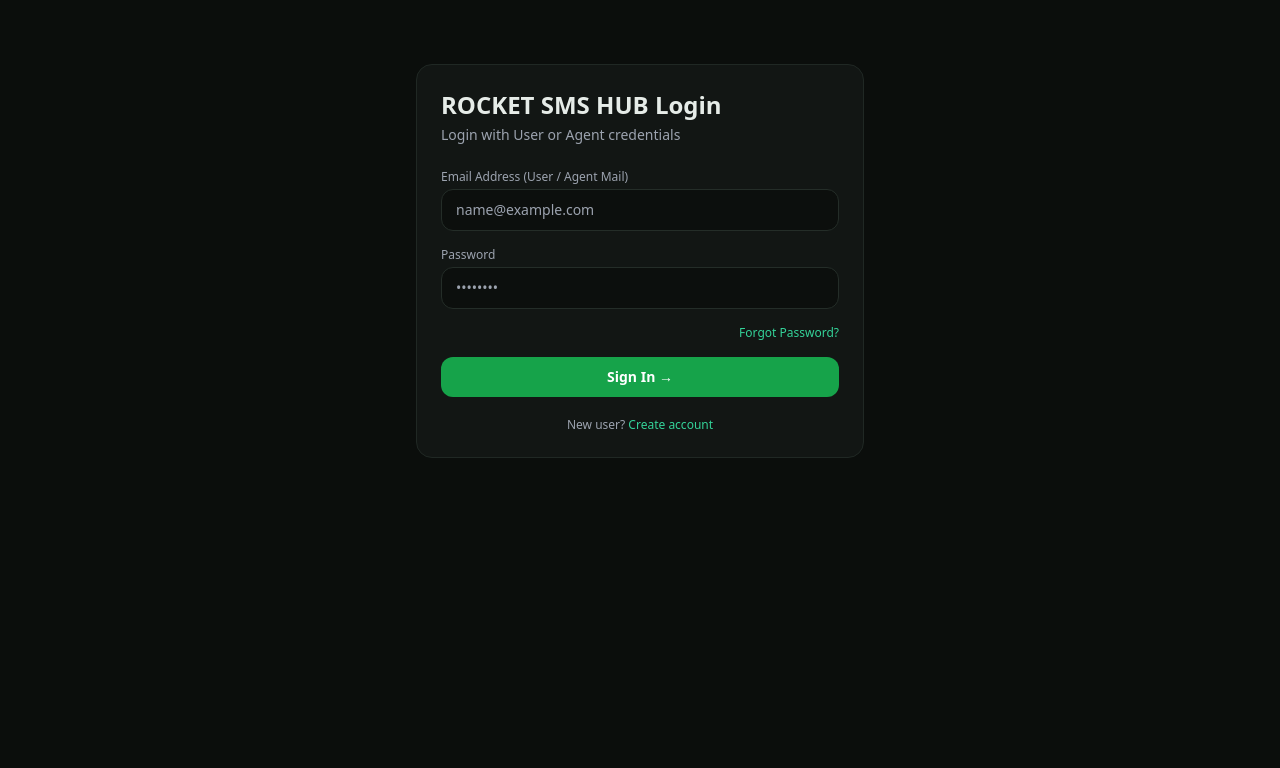
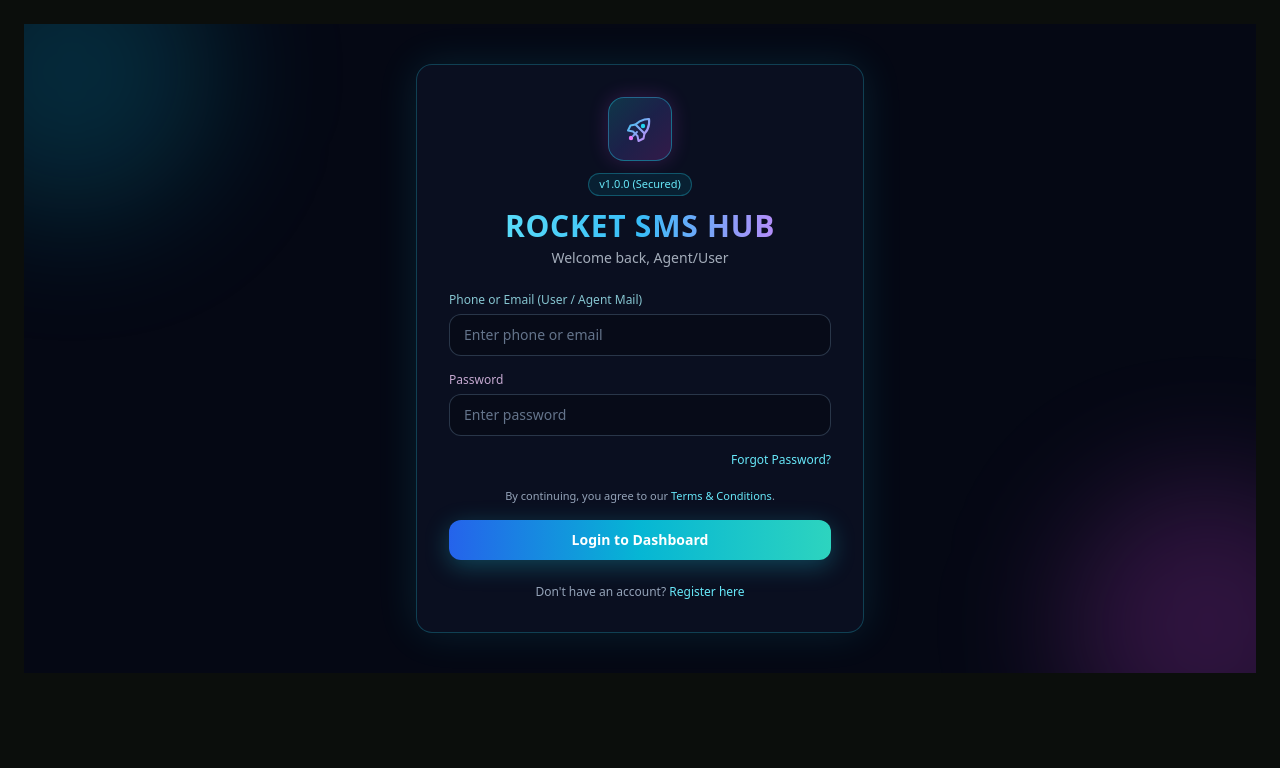
Before and after one commit to mrifathossen57-svg/Free-ai, a Flask app: page /login in a window 1280 px wide. Shown: the top 768 px of the page. Run offline with Flask 3, Linux system fonts and the light colour scheme; data comes from the database, SQL or seed files in the repository; some libraries are stand-ins or nearby versions.

Commit message:
Update login.html

```diff
--- a/templates/login.html
+++ b/templates/login.html
@@ -1,46 +1,93 @@
 {% extends "base.html" %}
 {% block title %}ROCKET SMS HUB Login{% endblock %}
 {% block content %}
-<div class="max-w-md mx-auto mt-10 card rounded-2xl p-6">
-  <h1 class="text-2xl font-bold mb-1">ROCKET SMS HUB Login</h1>
-  <p class="text-sm text-gray-400 mb-6">Login with User or Agent credentials</p>
+<div class="min-h-[80vh] flex items-center justify-center px-4 py-10 bg-[#050814] relative overflow-hidden">
+  <!-- Subtle Cyan & Magenta Glow Accents -->
+  <div class="pointer-events-none absolute -top-24 -left-24 w-72 h-72 rounded-full bg-cyan-500/20 blur-3xl"></div>
+  <div class="pointer-events-none absolute -bottom-24 -right-24 w-72 h-72 rounded-full bg-fuchsia-500/20 blur-3xl"></div>
+
+  <div class="relative w-full max-w-md rounded-2xl p-6 sm:p-8 bg-[#0b1021]/95 border border-cyan-400/25 shadow-[0_0_40px_rgba(34,211,238,0.12)]">
+    <!-- Unique Rocket Node Emblem -->
+    <div class="mx-auto mb-3 w-16 h-16 rounded-2xl bg-gradient-to-br from-cyan-400/20 via-indigo-500/20 to-fuchsia-500/20 border border-cyan-400/40 flex items-center justify-center shadow-[0_0_20px_rgba(217,70,239,0.2)]">
+      <svg class="w-9 h-9" viewBox="0 0 36 36" fill="none" xmlns="http://www.w3.org/2000/svg">
+        <defs>
+          <linearGradient id="rocketGrad" x1="4" y1="4" x2="32" y2="32" gradientUnits="userSpaceOnUse">
+            <stop offset="0%" stop-color="#22D3EE" />
+            <stop offset="100%" stop-color="#E879F9" />
+          </linearGradient>
+        </defs>
+        <path d="M27 8C27 8 28.5 16.5 22.5 22.5L13.5 13.5C19.5 7.5 27 8 27 8Z" stroke="url(#rocketGrad)" stroke-width="2.2" stroke-linejoin="round"/>
+        <path d="M13.5 13.5L8.5 14.5L6 19.5L11 20.5L15.5 25L16.5 30L21.5 27.5L22.5 22.5" stroke="url(#rocketGrad)" stroke-width="2" stroke-linejoin="round"/>
+        <circle cx="21" cy="15" r="2.2" fill="#22D3EE"/>
+        <circle cx="9" cy="27" r="2.2" fill="#E879F9"/>
+        <line x1="11" y1="25" x2="15" y2="21" stroke="url(#rocketGrad)" stroke-width="1.8" stroke-linecap="round"/>
+      </svg>
+    </div>
+
+    <!-- Version Badge -->
+    <div class="flex justify-center mb-3">
+      <span class="inline-flex items-center px-2.5 py-0.5 rounded-full text-[11px] font-medium bg-cyan-500/10 border border-cyan-400/30 text-cyan-300">
+        v1.0.0 (Secured)
+      </span>
+    </div>
+
+    <!-- Gradient Brand Title -->
+    <h1 class="text-2xl sm:text-3xl font-extrabold tracking-wide text-center bg-gradient-to-r from-cyan-300 via-sky-400 to-fuchsia-400 bg-clip-text text-transparent">
+      ROCKET SMS HUB
+    </h1>
+    <p class="text-xs sm:text-sm text-slate-300/80 text-center mt-1 mb-6">
+      Welcome back, Agent/User
+    </p>
 
     <form method="POST" class="space-y-4">
       <div>
-      <label for="email" class="block text-xs text-gray-400 mb-1">Email Address (User / Agent Mail)</label>
-      <input id="email"
-             type="email"
-             name="email"
-             autocomplete="email"
+        <label for="login" class="block text-xs font-medium text-cyan-200/80 mb-1.5">
+          Phone or Email (User / Agent Mail)
+        </label>
+        <input id="login"
+               type="text"
+               name="login"
+               autocomplete="username"
                required
-             placeholder="name@example.com"
-             class="w-full px-3.5 py-2.5 rounded-xl bg-[#0c0f0d] border border-[#242d28] text-sm focus:outline-none focus:border-emerald-500" />
+               placeholder="Enter phone or email"
+               class="w-full px-3.5 py-2.5 rounded-xl bg-[#070b18] border border-slate-700/80 text-slate-100 placeholder-slate-500 text-sm focus:outline-none focus:border-cyan-400 focus:ring-2 focus:ring-cyan-400/20 transition" />
       </div>
 
       <div>
-      <label for="password" class="block text-xs text-gray-400 mb-1">Password</label>
+        <label for="password" class="block text-xs font-medium text-fuchsia-200/80 mb-1.5">
+          Password
+        </label>
         <input id="password"
                type="password"
                name="password"
                autocomplete="current-password"
                required
-             placeholder="••••••••"
-             class="w-full px-3.5 py-2.5 rounded-xl bg-[#0c0f0d] border border-[#242d28] text-sm focus:outline-none focus:border-emerald-500" />
+               placeholder="Enter password"
+               class="w-full px-3.5 py-2.5 rounded-xl bg-[#070b18] border border-slate-700/80 text-slate-100 placeholder-slate-500 text-sm focus:outline-none focus:border-fuchsia-400 focus:ring-2 focus:ring-fuchsia-400/20 transition" />
       </div>
 
       <div class="flex justify-end">
-      <a href="{{ url_for('forgot_password') }}" class="text-xs text-emerald-400 hover:underline">
+        <a href="{{ url_for('forgot_password') }}" class="text-xs text-cyan-300 hover:text-fuchsia-300 hover:underline transition">
           Forgot Password?
         </a>
       </div>
 
-    <button type="submit" class="w-full py-2.5 rounded-xl accent-btn text-white font-semibold text-sm transition">
-      Sign In →
+      <p class="text-[11px] text-slate-400 text-center pt-1">
+        By continuing, you agree to our <span class="text-cyan-300">Terms &amp; Conditions</span>.
+      </p>
+
+      <button type="submit"
+              class="w-full py-2.5 rounded-xl bg-gradient-to-r from-blue-600 via-cyan-500 to-teal-400 hover:from-blue-500 hover:to-fuchsia-500 text-white font-semibold text-sm shadow-[0_6px_24px_rgba(34,211,238,0.28)] transition cursor-pointer">
+        Login to Dashboard
       </button>
     </form>
 
-  <p class="text-xs text-gray-400 mt-5 text-center">
-    New user? <a href="{{ url_for('register') }}" class="text-emerald-400 hover:underline">Create account</a>
+    <p class="text-xs text-slate-400 mt-6 text-center">
+      Don't have an account?
+      <a href="{{ url_for('register') }}" class="text-cyan-300 hover:text-fuchsia-300 font-medium hover:underline transition">
+        Register here
+      </a>
     </p>
   </div>
+</div>
 {% endblock %}
```
Lines whose indentation alone changed are shown as unchanged.
